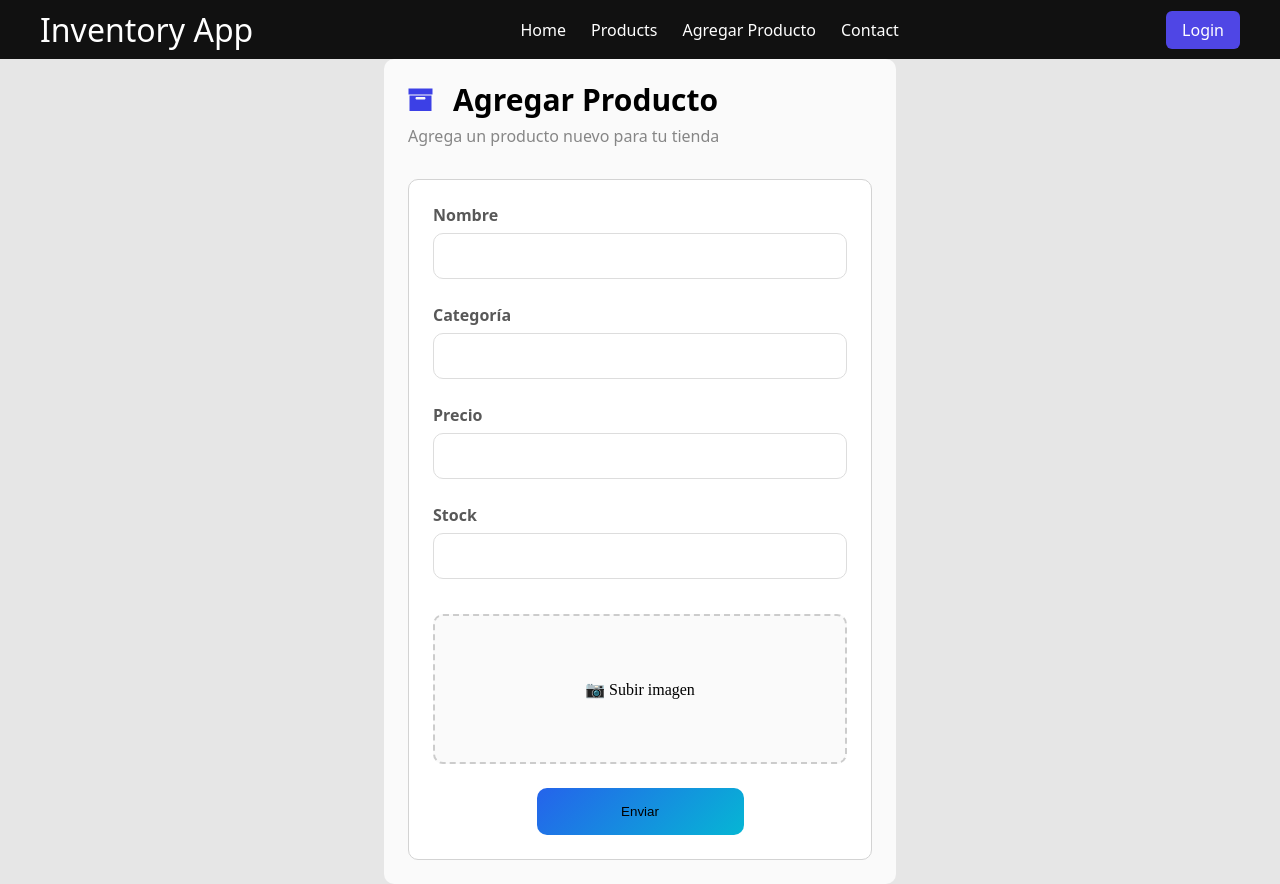
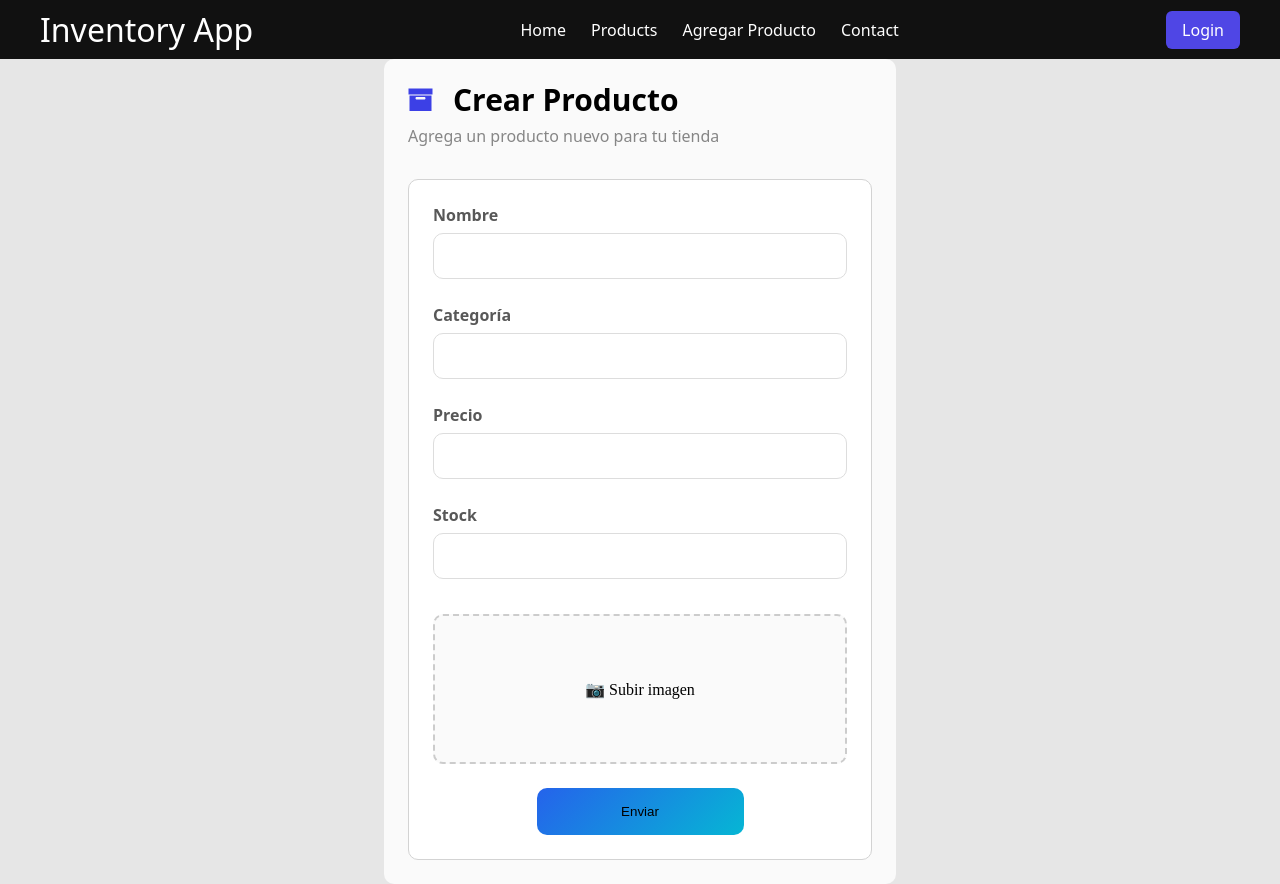
Before and after one commit to Bladimir-95/SistemaDeInventario, a React (Vite) app in the folder frontend/: page /creatProduct in a window 1280 px wide. Built offline with nearby package versions, Linux system fonts and the light colour scheme.

Commit message:
Cambiar titulo a Editar producto al hacer clcik en la funcion mencionada

```diff
--- a/frontend/src/pages/procuts/createProducts/CreatProducts.tsx
+++ b/frontend/src/pages/procuts/createProducts/CreatProducts.tsx
@@ -110,7 +110,7 @@ function CreatProducts({ product }: Props) {
         <div className={style.card}>
           <div className={style.title}>
             <img className={style.icono} src={icono} alt="icono" />
-            <h2 className={style.title_text}>Agregar Producto</h2>
+            <h2 className={style.title_text}>{product ? "Editar Producto" : "Crear Producto"}</h2>
           </div>
 
           <p className={style.p}>Agrega un producto nuevo para tu tienda</p>
--- a/frontend/vite.config.ts
+++ b/frontend/vite.config.ts
@@ -4,4 +4,7 @@ import react from '@vitejs/plugin-react-swc'
 // https://vite.dev/config/
 export default defineConfig({
   plugins: [react()],
+  server: {
+    open: true,
+  }
 })
```
